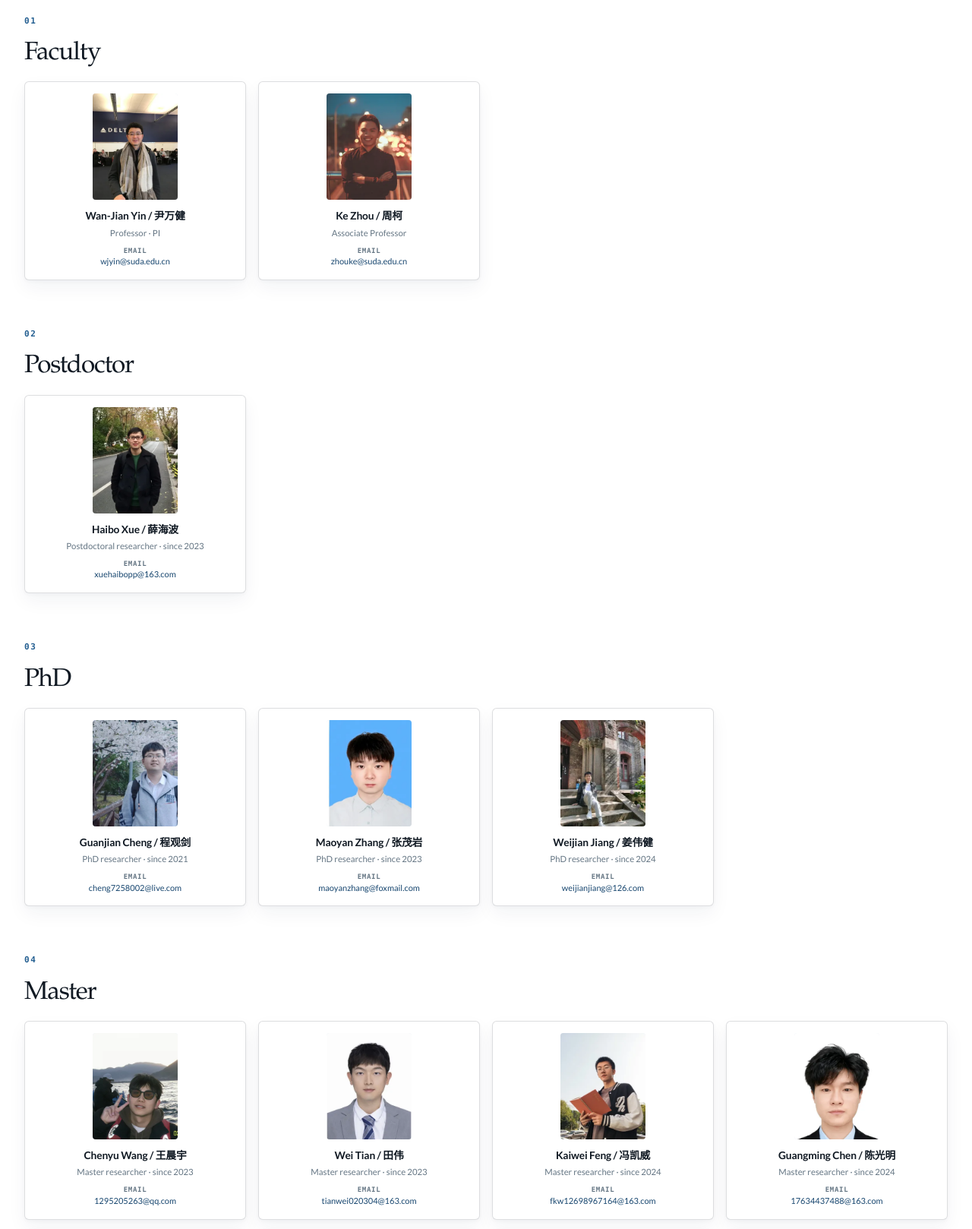
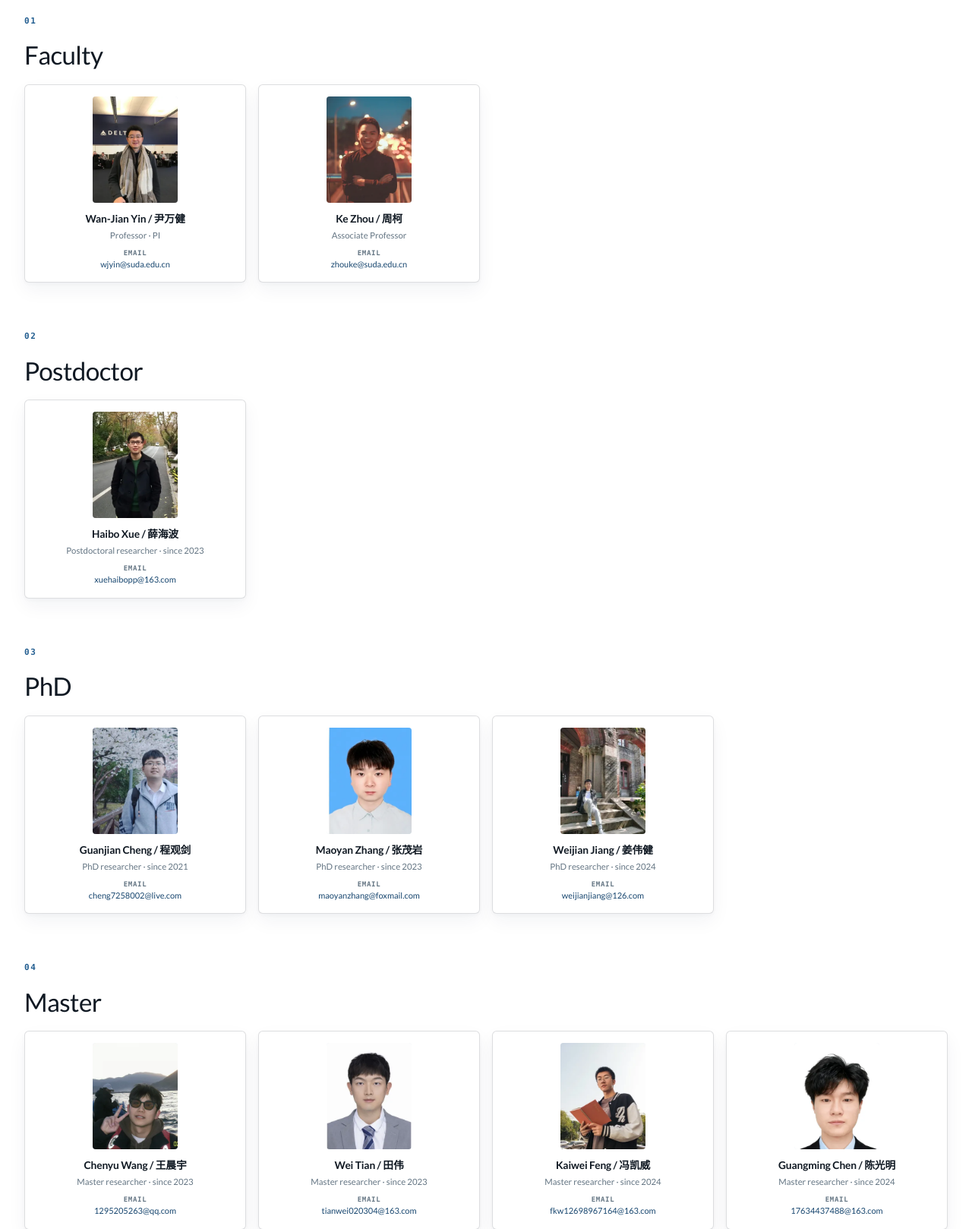
Before and after one commit to Yuming12138/cmsg-group-web, a Flask app: page /people in a window 1280 px wide. Shown: the part 89-1707 px from the top of the page at 76% size. Run offline with Flask 3, Linux system fonts and the light colour scheme; some web fonts are replaced.

Commit message:
style: people group headings in the site own face
Faculty, Postdoctor, PhD, Master, Visiting Student, Undergraduate and
Alumni were the last list headings still set in the serif display face.
They now use the site sans stack, matching the event timeline titles.

```diff
--- a/static/site/css/site.css
+++ b/static/site/css/site.css
@@ -291,7 +291,7 @@ h1, h2, h3, p { margin-top: 0; }
 .people-groups { display: grid; gap: 64px; }
 .people-group { display: block; }
 .people-group__heading { margin-bottom: 20px; }
-.people-group__heading h2 { margin-bottom: 0; font: 400 clamp(1.85rem, 2.6vw, 2.8rem)/1 var(--display); letter-spacing: -.035em; }
+.people-group__heading h2 { margin-bottom: 0; font: 500 clamp(1.85rem, 2.6vw, 2.8rem)/1.1 var(--sans); letter-spacing: -.018em; }
 .people-grid { display: grid; grid-template-columns: repeat(4, minmax(0, 1fr)); gap: 16px; }
 .person-card { display: grid; grid-template-rows: auto 1fr; min-width: 0; min-height: 254px; padding: 15px 14px 16px; border: 1px solid var(--line); border-radius: var(--radius-control); background: #fff; box-shadow: 0 10px 24px rgba(17, 45, 76, .05), 0 2px 5px rgba(17, 45, 76, .03); text-align: center; }
 .person-card__avatar { display: grid; width: 100%; aspect-ratio: 4 / 5; place-items: center; border-radius: 4px; background: var(--paper-200); color: var(--blue-700); font: 400 clamp(1.8rem, 3vw, 2.6rem)/1 var(--display); }
```
